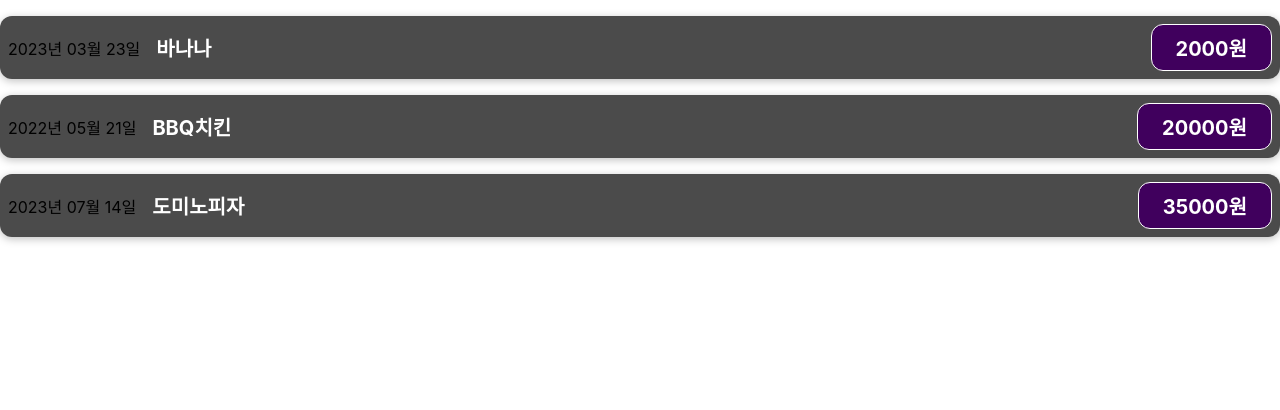
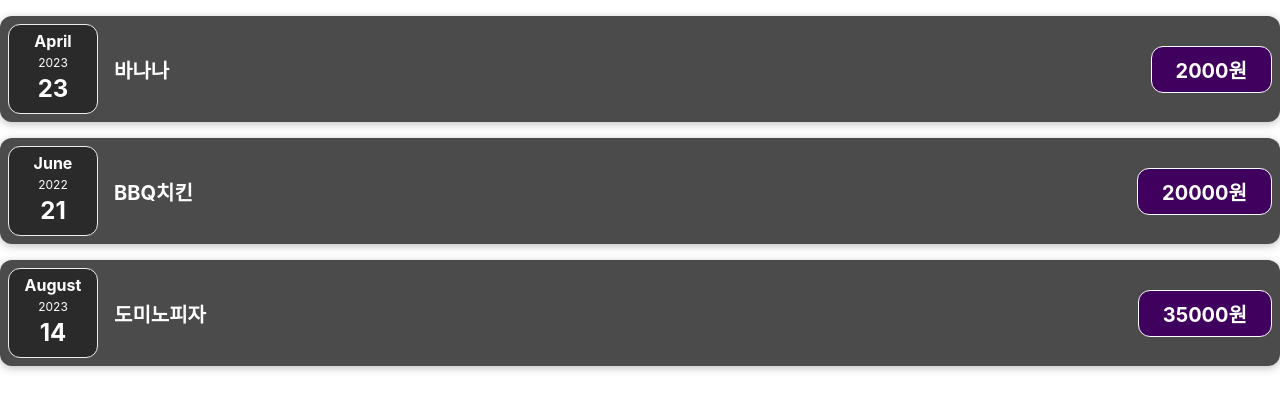
Before and after one commit to bumjun2/react-study202308, a React (Create React App) app: page / in a window 1280 px wide. Shown: the top 410 px of the page. Built offline with nearby package versions, Linux system fonts and the light colour scheme.

Commit message:
컴포넌트 분활하기 - ExpenseDate

```diff
--- /dev/null
+++ b/src/components/ExpenseDate.css
@@ -0,0 +1,30 @@
+.expense-date {
+  display: flex;
+  flex-direction: column;
+  width: 5.5rem;
+  height: 5.5rem;
+  border: 1px solid #ececec;
+  background-color: #2a2a2a;
+  color: white;
+  border-radius: 12px;
+  align-items: center;
+  justify-content: center;
+}
+
+.expense-date div {
+  margin-bottom: 0.25rem;
+}
+
+.expense-date__month {
+  font-size: 1rem;
+  font-weight: bold;
+}
+
+.expense-date__year {
+  font-size: 0.75rem;
+}
+
+.expense-date__day {
+  font-size: 1.5rem;
+  font-weight: bold;
+}
--- /dev/null
+++ b/src/components/ExpenseDate.js
@@ -0,0 +1,17 @@
+import React from 'react';
+import './ExpenseDate.css';
+
+const ExpenseDate = ({ date }) => {
+  const year = date.getFullYear();
+  const month = date.toLocaleString('en-US', { month: 'long' });
+  const day = date.getDate();
+  return (
+    <div className="expense-date">
+      <div className="expense-date__month">{month}</div>
+      <div className="expense-date__year">{year}</div>
+      <div className="expense-date__day">{day}</div>
+    </div>
+  );
+};
+
+export default ExpenseDate;
--- a/src/components/ExpenseItem.js
+++ b/src/components/ExpenseItem.js
@@ -1,13 +1,9 @@
 import React from 'react';
 // css 로딩
 import './ExpenseItem.css';
+import ExpenseDate from './ExpenseDate';
 
 const ExpenseItem = ({ title, price: propsPrice, date }) => {
-  // const expenseDate = date;
-  // const expenseTitle = title;
-  // const expensePrice = propsPrice;
-
-  // 1자리 숫자를 2자리수로 변환하는 함수
   const make2digit = (text) => {
     return text.toString().padStart(2, '0');
   };
@@ -25,7 +21,7 @@
 
   return (
     <div className="expense-item">
-      <div>{makeFormattedDate()}</div>
+      <ExpenseDate date={date} />
       <div className="expense-item__description">
         <h2>{title}</h2>
         <div className="expense-item__price">{propsPrice}원</div>
```
